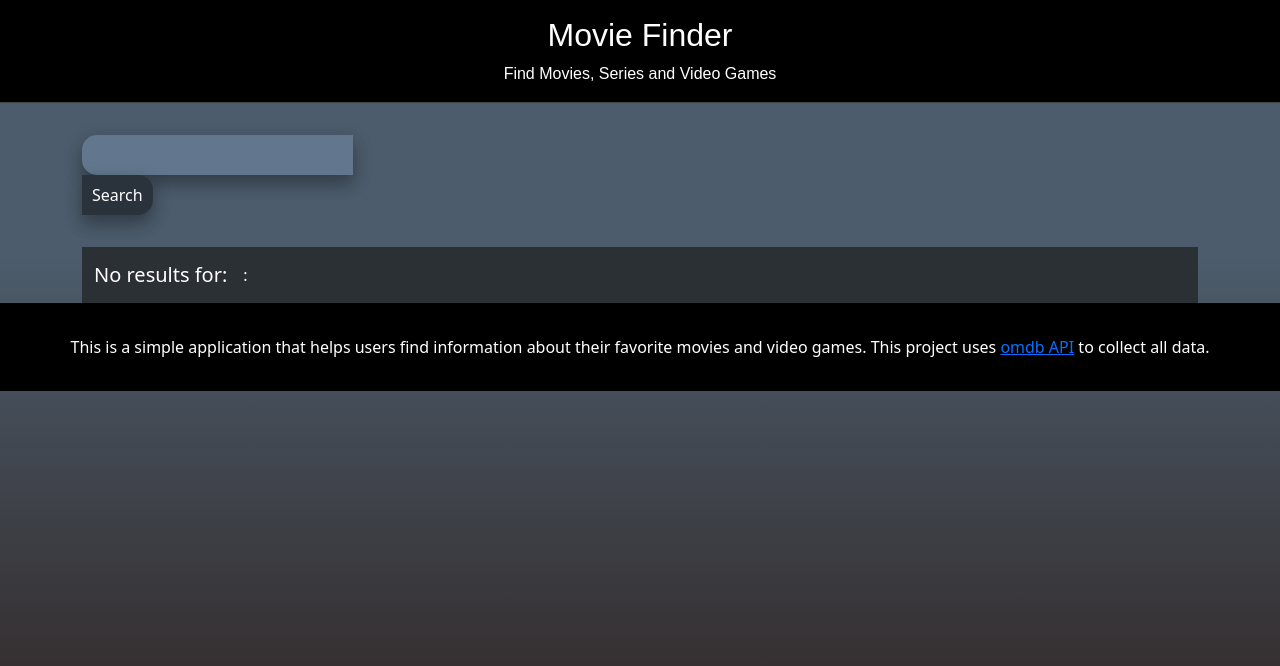
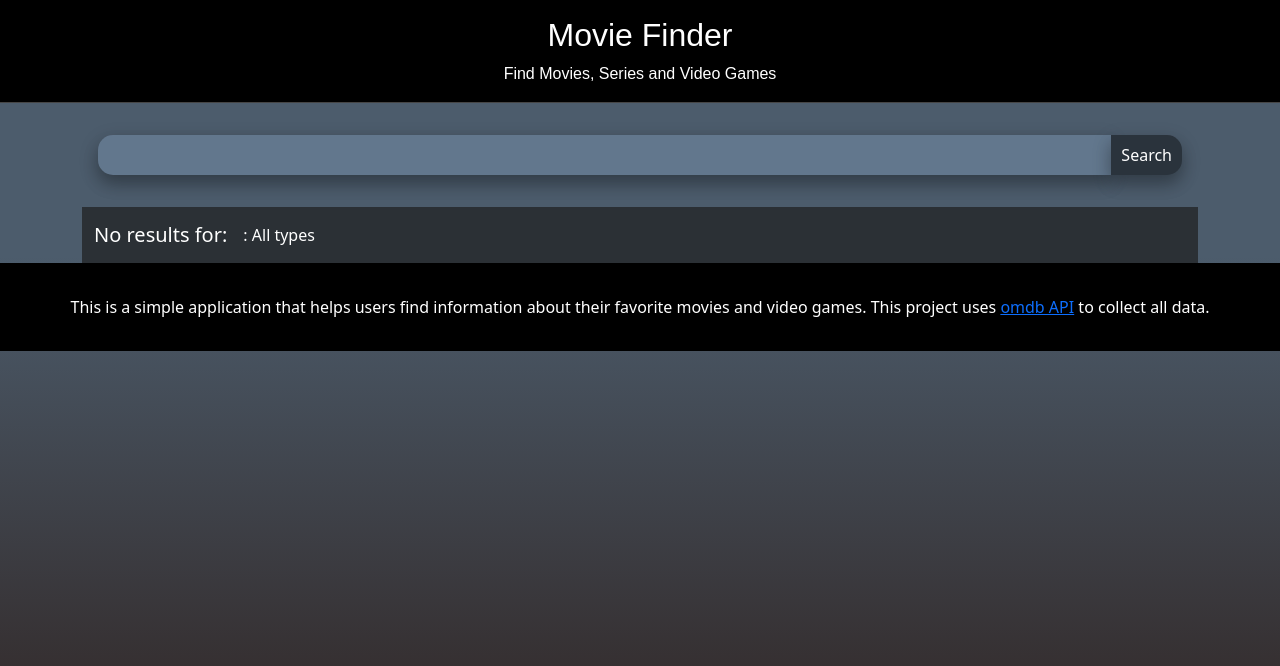
Before and after one commit to Conkolokythas/movie-finder, a React (Create React App) app: page / in a window 1280 px wide. Shown: the top 666 px of the page. Built offline with nearby package versions, Linux system fonts and the light colour scheme; a web font is replaced by a local one.

Commit message:
Css fixes, test responseState

```diff
--- a/src/App.css
+++ b/src/App.css
@@ -30,6 +30,10 @@ body {
 }
 
 .header-body {
+  padding: 0 1em 0 1em;
+}
+
+.header-body form {
   display: flex;
 }
 
--- a/src/App.js
+++ b/src/App.js
@@ -18,7 +18,7 @@ function App() {
    const [totalResults, setTotalResults] = useState(0);
    const [currentPage, setCurrentPage] = useState(0);
    const [currentType, setCurrentType] = useState('');
-   //const [responseState, setResponseState] = useState(false);
+   const [responseState, setResponseState] = useState('');
 
 
    const route = {
@@ -77,7 +77,7 @@ function App() {
           setCurrentPage(route.page);
           setMovies(response.data.Search);
           setTotalResults(response.data.totalResults);
-          //setResponseState(response.data.Response);
+          setResponseState(response.data.Response);
          });
 
       //console.log("handleSubmit:" + route.url + '/' + route.query + '/' + route.type + '/' + route.page);
@@ -108,7 +108,7 @@ function App() {
    <Row>
       <Col>
         {
-           totalResults > 0  ? (
+           responseState === "True"  ? (
 
             <div>
               <Navbar data-bs-theme="dark" className="bg-body-tertiary">
@@ -161,7 +161,7 @@ function App() {
           ) : (
             <Navbar data-bs-theme="dark" className="bg-body-tertiary">
               <Container>
-                <Navbar.Brand>No results for: <b>{searchTerm}</b></Navbar.Brand> :
+                <Navbar.Brand>No results for: <b>{searchTerm}</b></Navbar.Brand> : All types
                 <Navbar.Toggle />
                 <Navbar.Collapse className="justify-content-end">
                   <Navbar.Text>
```
